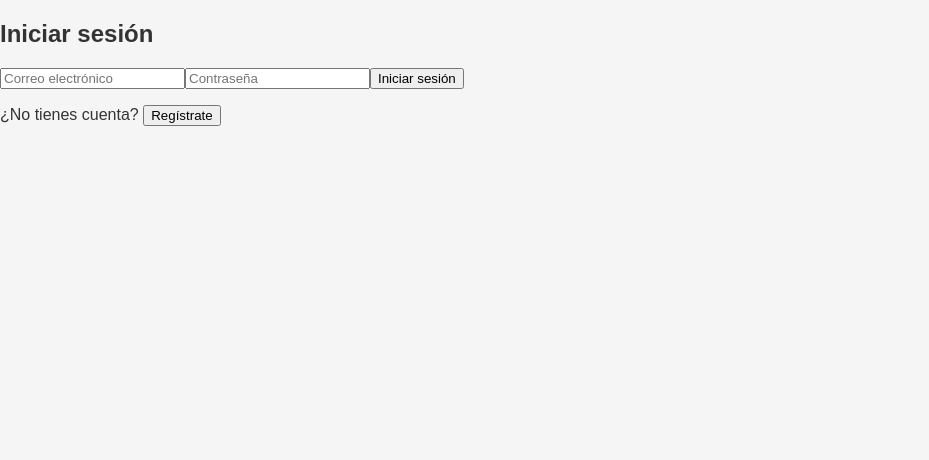
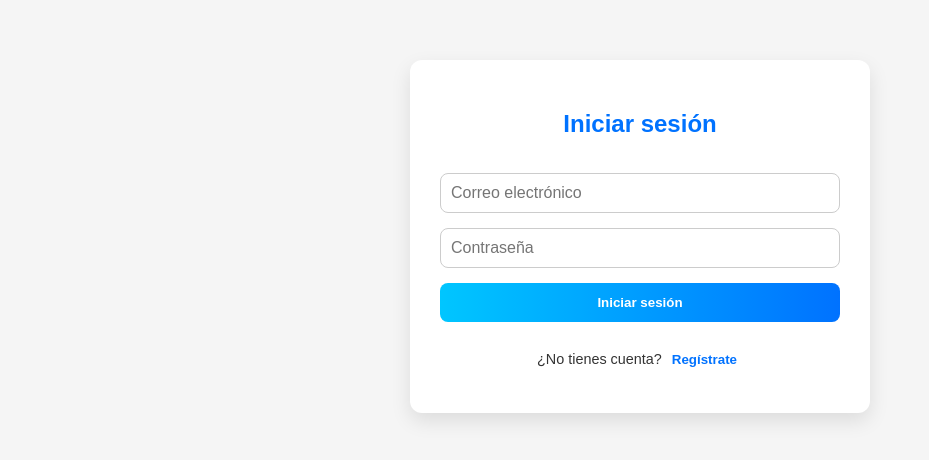
Before and after one commit to Moncka20/ICARO, a Next.js app: page /login in a window 1280 px wide. Shown: the top 460 px of the page, without its empty margins (0-929 px from the left). Built offline with nearby package versions, Linux system fonts and the light colour scheme; no server answers.

Commit message:
Estilos / Apartado visual

```diff
--- a/src/pages/login.js
+++ b/src/pages/login.js
@@ -1,6 +1,8 @@
 import { useState } from "react";
 import { supabase } from "../lib/supabaseClient";
 import { useRouter } from "next/router";
+import styles from '../styles/loginPage.module.css'
+
 
 export default function LoginPage() {
   const router = useRouter();
@@ -71,12 +73,9 @@ export default function LoginPage() {
   };
 
 return (
-    <div className="">
-      <form
-        onSubmit={handleAuth}
-        className=""
-      >
-        <h2 className="">
+  <div className={styles.container}>
+    <form onSubmit={handleAuth} className={styles.form}>
+      <h2 className={styles.title}>
         {isRegistering ? "Registrar usuario" : "Iniciar sesión"}
       </h2>
 
@@ -86,7 +85,7 @@ export default function LoginPage() {
           placeholder="Nombre completo"
           value={nombre}
           onChange={(e) => setNombre(e.target.value)}
-            className=""
+          className={styles.input}
           required
         />
       )}
@@ -96,7 +95,7 @@ export default function LoginPage() {
         placeholder="Correo electrónico"
         value={email}
         onChange={(e) => setEmail(e.target.value)}
-          className=""
+        className={styles.input}
         required
       />
       <input
@@ -104,24 +103,21 @@ export default function LoginPage() {
         placeholder="Contraseña"
         value={password}
         onChange={(e) => setPassword(e.target.value)}
-          className=""
+        className={styles.input}
         required
       />
 
-        {error && <p className="">{error}</p>}
+      {error && <p className={styles.error}>{error}</p>}
 
-        <button
-          type="submit"
-          className=""
-        >
+      <button type="submit" className={styles.button}>
         {isRegistering ? "Registrarse" : "Iniciar sesión"}
       </button>
 
-        <p className="">
+      <p className={styles.switchText}>
         {isRegistering ? "¿Ya tienes cuenta?" : "¿No tienes cuenta?"}{" "}
         <button
           type="button"
-            className=""
+          className={styles.switchButton}
           onClick={() => setIsRegistering(!isRegistering)}
         >
           {isRegistering ? "Inicia sesión" : "Regístrate"}
@@ -129,5 +125,5 @@ export default function LoginPage() {
       </p>
     </form>
   </div>
-  );
+)
 }
--- /dev/null
+++ b/src/styles/loginPage.module.css
@@ -0,0 +1,61 @@
+.container {
+  max-width: 400px;
+  margin: 60px auto;
+  padding: 30px;
+  background-color: white;
+  border-radius: 12px;
+  box-shadow: 0 8px 20px rgba(0, 0, 0, 0.1);
+}
+
+.form {
+  display: flex;
+  flex-direction: column;
+  gap: 15px;
+}
+
+.title {
+  text-align: center;
+  font-size: 1.5rem;
+  color: #0072ff;
+}
+
+.input {
+  padding: 10px;
+  border: 1px solid #ccc;
+  border-radius: 8px;
+  font-size: 1rem;
+}
+
+.button {
+  padding: 12px;
+  background: linear-gradient(to right, #00c6ff, #0072ff);
+  color: white;
+  border: none;
+  border-radius: 8px;
+  font-weight: bold;
+  cursor: pointer;
+  transition: background 0.3s ease;
+}
+
+.button:hover {
+  background: linear-gradient(to right, #0072ff, #00c6ff);
+}
+
+.error {
+  color: red;
+  font-size: 0.9rem;
+  text-align: center;
+}
+
+.switchText {
+  text-align: center;
+  font-size: 0.9rem;
+}
+
+.switchButton {
+  background: none;
+  border: none;
+  color: #0072ff;
+  cursor: pointer;
+  font-weight: bold;
+}
```
Also changed, not shown: package.json (+6 -1 lines), 1 other file (tests, documents, lock files or other folders). Lines whose indentation alone changed are shown as unchanged.
